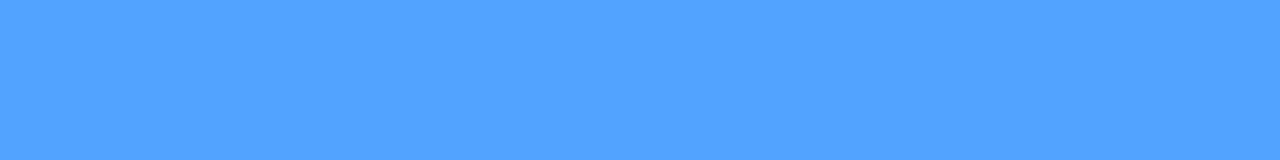
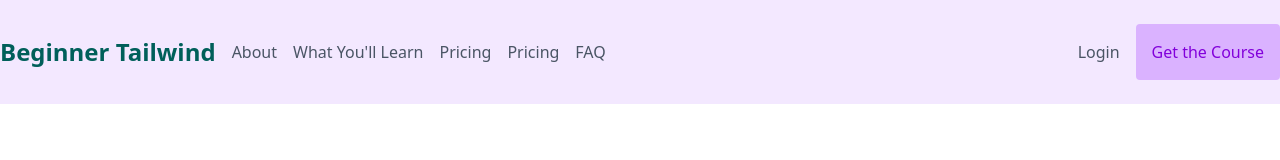
Before and after one commit to shalithacode/tailwind-course-website, a website built with Vite: page index.html in a window 1280 px wide. Built offline with nearby package versions, Linux system fonts and the light colour scheme.

Commit message:
header section created

```diff
--- a/index.html
+++ b/index.html
@@ -4,9 +4,30 @@
     <meta charset="UTF-8" />
     <link rel="icon" type="image/svg+xml" href="/vite.svg" />
     <meta name="viewport" content="width=device-width, initial-scale=1.0" />
+    <script type="module" src="/src/main.js"></script>
     <title>website</title>
   </head>
-  <body class="min-h-screen bg-blue-400">
-    <script type="module" src="/src/main.js"></script>
+  <body>
+    <!-- Header and Navigation section -->
+    <div class="bg-purple-100">
+      <div class="container mx-auto flex justify-between px-6 lg:px-0 py-6 text-gray-600">
+        <div class="space-x-4 flex items-center">
+          <a href="#" class="font-bold text-2xl text-teal-800"> Beginner Tailwind</a>
+          <a href="#" class="hover:text-gray-900 hidden lg:inline-block">About</a>
+          <a href="#" class="hover:text-gray-900 hidden lg:inline-block">What You'll Learn</a>
+          <a href="#" class="hover:text-gray-900 hidden lg:inline-block">Pricing</a>
+          <a href="#" class="hover:text-gray-900 hidden lg:inline-block">Pricing</a>
+          <a href="#" class="hover:text-gray-900 hidden lg:inline-block">FAQ</a>
+        </div>
+        <div class="space-x-4 flex items-center">
+          <a href="#" class="hover:text-gray-900">Login</a>
+          <a
+            href="#"
+            class="hidden lg:inline-block p-4 bg-purple-300 hover:bg-purple-200 text-purple-700 rounded shadow-l hover:shadow-2xl transition duration-300"
+            >Get the Course</a
+          >
+        </div>
+      </div>
+    </div>
   </body>
 </html>
```
